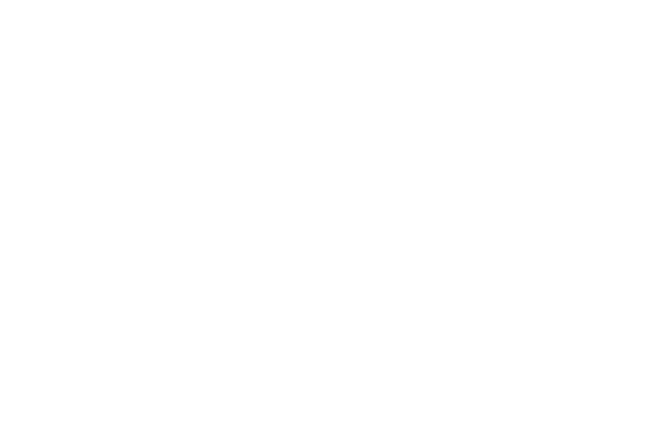
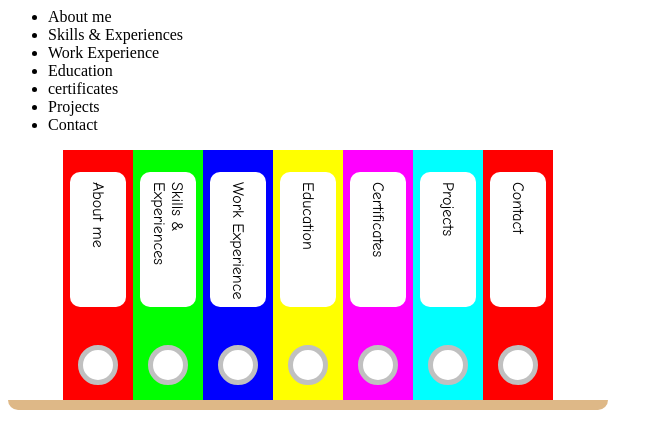
Before and after one commit to MarcoLam1119/marco_web, a website: page view/index.html in a window 1280 px wide. Shown: the whole page, without its empty margins (0-663 px from the left). Drawn offline with Linux system fonts and the light colour scheme.

Commit message:
folder-shelf temple

```diff
--- a/view/index.html
+++ b/view/index.html
@@ -1,16 +1,118 @@
-<!-- page list -->
-<!-- 1.About me -->
-<!-- 2.Skills & Experiences -->
-<!-- 3.Work Experience -->
-<!-- 4. Education -->
-<!-- 5.certificates -->
-<!-- 6.Projects -->
-<!-- 7.Contact -->
-<!-- 8.login -->
-    <!-- 8.1.My account record -->
-    <!-- 8.2.photo -->
-    <!-- 8.3.video -->
-<!-- 9.Api Tool -->
-    <!-- 9.1.Speck to text (TTS)-->
-    <!-- 9.2.Image to text (OCR) -->
-    <!-- 9.3.Translate only chinese and english-->
+<html>
+    <head>
+        <title>My Website</title>
+
+    </head>
+    <body>
+        <sidebar>
+            <ul>
+                <li>About me</li>
+                <li>Skills & Experiences</li>
+                <li>Work Experience</li>
+                <li>Education</li>
+                <li>certificates</li>
+                <li>Projects</li>
+                <li>Contact</li>
+            </ul>
+        </sidebar>
+        <main>
+            <div class="top-catalog">
+                <div class="folder-shelf">
+                    <div id="about-me" class="folder">
+                        <div class="folder-name">About me</div>
+                        <div class="folder-hole"></div>
+                    </div>
+                    <div id="skills-experiences" class="folder">
+                        <div class="folder-name">Skills & Experiences</div>
+                        <div class="folder-hole"></div>
+                    </div>
+                    <div id="work-experience" class="folder">
+                        <div class="folder-name">Work Experience</div>
+                        <div class="folder-hole"></div>
+                    </div>
+                    <div id="education" class="folder">
+                        <div class="folder-name">Education</div>
+                        <div class="folder-hole"></div>
+                    </div>
+                    <div id="certificates" class="folder">
+                        <div class="folder-name">Certificates</div>
+                        <div class="folder-hole"></div>
+                    </div>
+                    <div id="projects" class="folder">
+                        <div class="folder-name">Projects</div>
+                        <div class="folder-hole"></div>
+                    </div>
+                    <div id="contact" class="folder">
+                        <div class="folder-name">Contact</div>
+                        <div class="folder-hole"></div>
+                    </div>
+                </div>
+                <style>
+                    .folder-shelf {
+                        display: flex;
+                        border-bottom: 10px solid burlywood;
+                        border-radius: 10px;
+                        justify-content: center;
+                        width: 600px;
+                    }
+                    .folder {
+                        width: 70px;
+                        height: 250px;
+                        display: flex;
+                        align-items: center;
+                        justify-content: space-around;
+                        flex-direction: column;
+                    }
+                    .folder#about-me {
+                        background-color: #FF0000;
+                    }
+                    .folder#skills-experiences {
+                        background-color: #00FF00;
+                    }
+                    .folder#work-experience {
+                        background-color: #0000FF;
+                    }
+                    .folder#education {
+                        background-color: #FFFF00;
+                    }
+                    .folder#certificates {
+                        background-color: #FF00FF;
+                    }
+                    .folder#projects {
+                        background-color: #00FFFF;
+                    }
+                    .folder#contact {
+                        background-color: #FF0000;
+                    }
+                    .folder:hover {
+                        transform: translateY(-50px);
+                        transition: transform 0.3s ease;
+                    }
+                    .folder > .folder-name {
+                        background-color: #FFFFFF;
+                        width: 80%;
+                        height: 50%;
+                        border-radius: 10px;
+                        writing-mode: vertical-rl;
+                        margin: 10%;
+                        display: flex;
+                        color: #000000;
+                        text-decoration: none;
+                        padding-top: 10px;
+                        align-items: center;
+                        font-family: 'Comic Sans MS', sans-serif;
+                    }
+                    .folder > .folder-hole {
+                        background-color: #FFFFFF;
+                        width: 30px;
+                        height: 30px;
+                        border: 5px solid silver;
+                        border-radius: 50%;
+                    }
+                </style>
+            </div>
+
+        </main>
+    </body>
+    <footer></footer>
+</html>
```
Also changed, not shown: view/pagelist.txt (added, +16 -0 lines).
